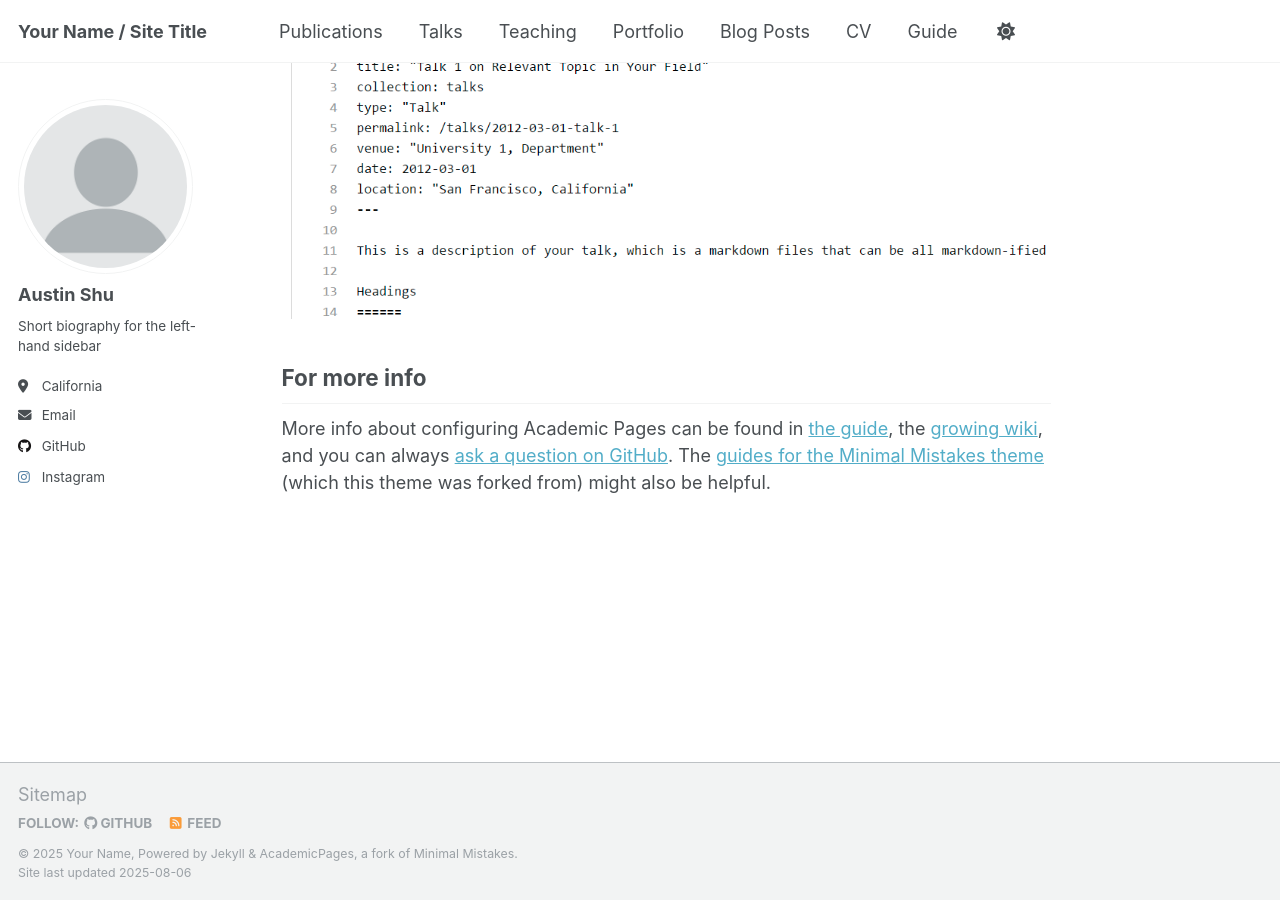
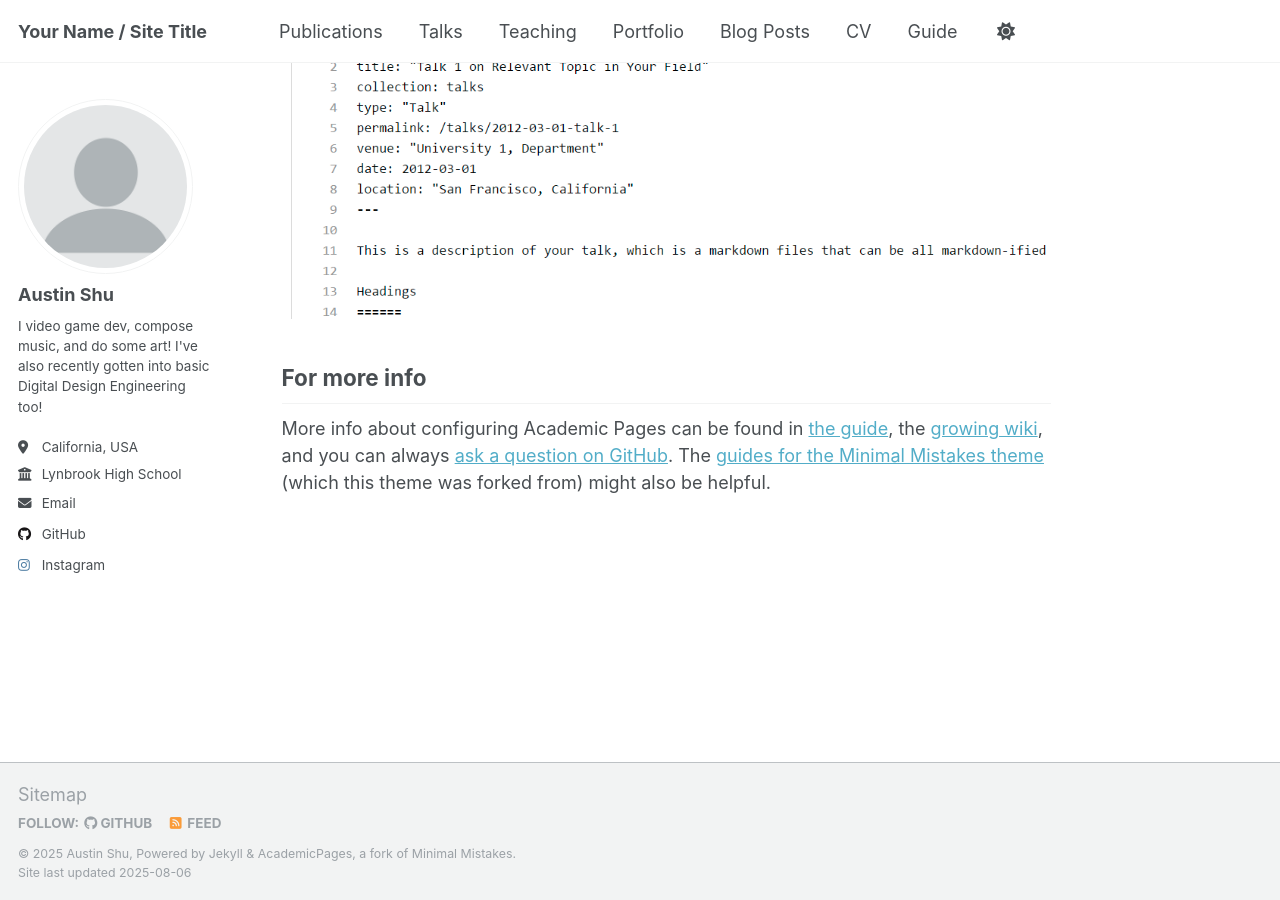
Before and after one commit to austinshoe/austinshoe.github.io, a Jekyll site: the page built from _pages/about.md, in a window 1280 px wide and 900 px high, scrolled down 2880 px. Built offline with Jekyll 4.4.1, drawn with Linux system fonts in a browser that asks for light colours; a script that is not in the unit is left out.

Commit message:
misc changes

```diff
--- a/_config.yml
+++ b/_config.yml
@@ -11,7 +11,7 @@ locale                   : "en-US"
 site_theme               : "default"
 title                    : "Your Name / Site Title"
 title_separator          : "-"
-name                     : &name "Your Name"
+name                     : &name "Austin Shu"
 description              : &description "personal description"
 url                      : https://academicpages.github.io # the base hostname & protocol for your site e.g. "https://[your GitHub username].github.io" or if you already have some other page hosted on Github then use "https://[your GitHub username].github.io/[Your Repo Name]"
 baseurl                  : "" # the subpath of your site, e.g. "/blog"
@@ -25,9 +25,9 @@ author:
   avatar           : "profile.png"
   name             : "Austin Shu"
   pronouns         : # example: "she/her"
-  bio              : "Short biography for the left-hand sidebar"
-  location         : "California"
-  employer         : # "Red Brick University"
+  bio              : "I video game dev, compose music, and do some art! I've also recently gotten into basic Digital Design Engineering too!"
+  location         : "California, USA"
+  employer         : "Lynbrook High School"
   uri              : # URL
   email            : "austinshuuu@gmail.com"
 
```
